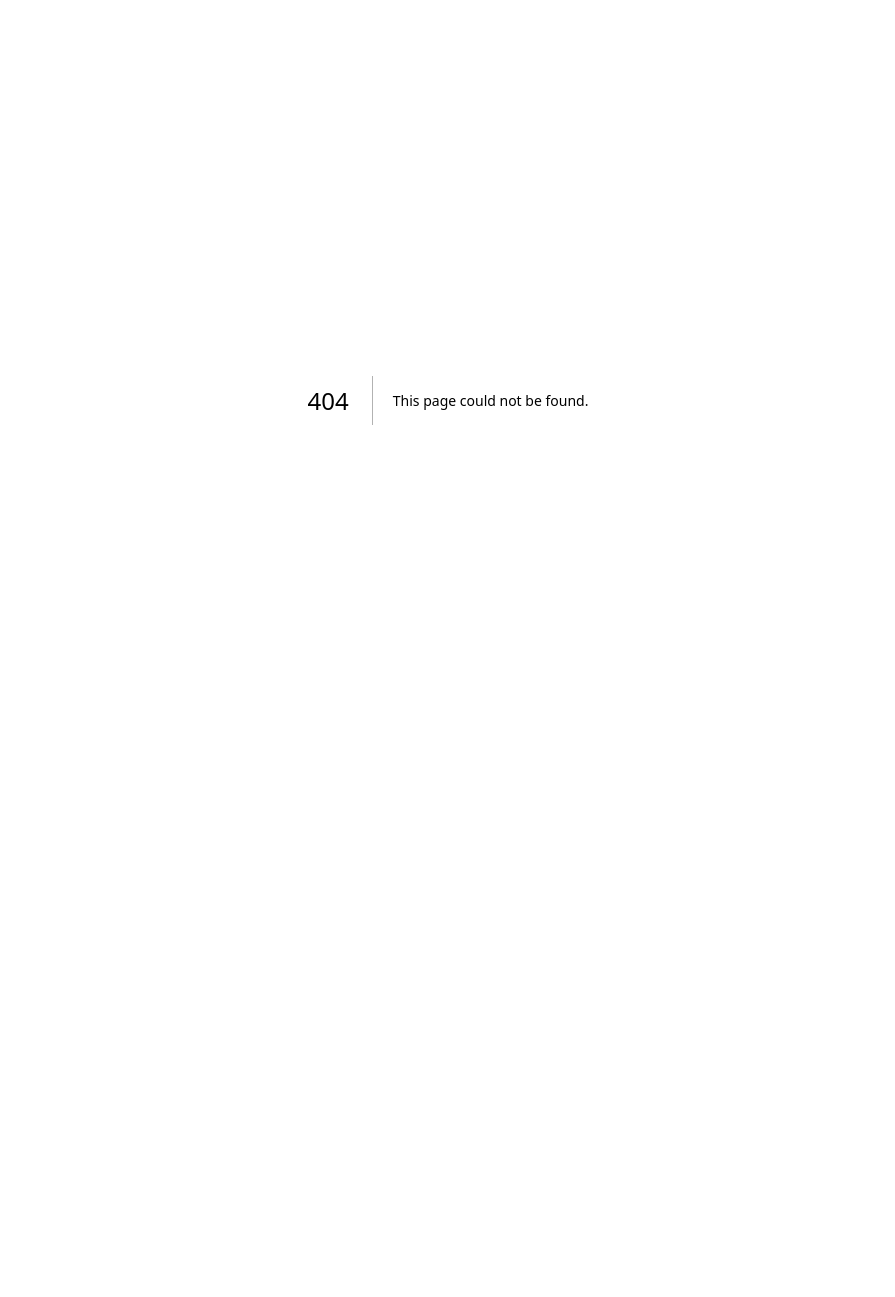
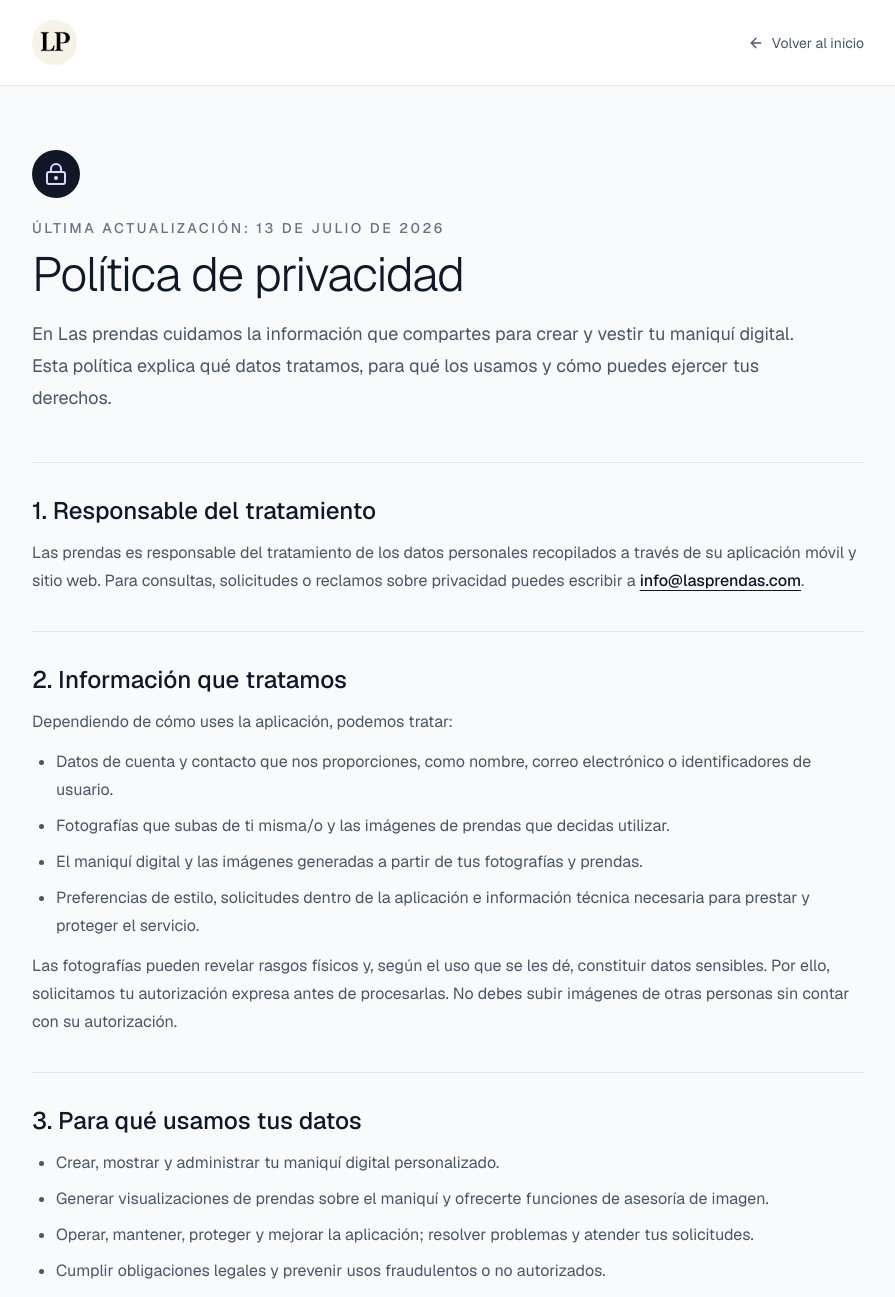
Before and after one commit to lasprendas/lasprendas.github.io, a Next.js app: page /privacy in a window 1280 px wide. Before the commit this address had no page. Shown: the top 1297 px of the page, without its empty margins (192-1087 px from the left). Before the commit the page ends 800 px from the top, so only its background shows below. Built offline with nearby package versions, Linux system fonts and the light colour scheme.

Commit message:
feat(privacy): set privacy landing page

```diff
--- a/app/layout.tsx
+++ b/app/layout.tsx
@@ -17,7 +17,7 @@ export default function RootLayout({
   children: React.ReactNode
 }>) {
   return (
-    <html lang="en">
+    <html lang="es">
       <head>
         <style>{`
         html {
--- a/app/page.tsx
+++ b/app/page.tsx
@@ -194,6 +194,9 @@ export default function LandingPage() {
           </div>
           <div className="border-t border-gray-800 mt-8 pt-8 text-center text-gray-400">
             <p>&copy; 2026 Las prendas. Todos los derechos reservados.</p>
+            <a href="/privacy" className="mt-2 inline-block text-sm underline underline-offset-4 hover:text-white transition-colors">
+              Política de privacidad
+            </a>
           </div>
         </div>
       </footer>
--- /dev/null
+++ b/app/privacy/page.tsx
@@ -0,0 +1,125 @@
+import type { Metadata } from "next"
+import Link from "next/link"
+import Image from "next/image"
+import { ArrowLeft, LockKeyhole, Sparkles } from "lucide-react"
+
+export const metadata: Metadata = {
+  title: "Política de privacidad | Las prendas",
+  description: "Política de tratamiento de datos personales de Las prendas.",
+}
+
+const sectionClassName = "border-t border-gray-200 pt-8"
+
+export default function PrivacyPage() {
+  return (
+    <main className="min-h-screen bg-gray-50 text-gray-800">
+      <header className="border-b border-gray-200 bg-white">
+        <div className="mx-auto flex max-w-4xl items-center justify-between px-4 py-5 sm:px-6 lg:px-8">
+          <Link href="/" className="flex items-center" aria-label="Las prendas — ir al inicio">
+            <Image
+              src="/images/lp_logo.png"
+              alt="Las prendas"
+              width={45}
+              height={45}
+              priority
+            />
+          </Link>
+          <Link
+            href="/"
+            className="inline-flex items-center gap-2 text-sm text-gray-600 transition-colors hover:text-gray-900"
+          >
+            <ArrowLeft className="h-4 w-4" />
+            Volver al inicio
+          </Link>
+        </div>
+      </header>
+
+      <article className="mx-auto max-w-4xl px-4 py-12 sm:px-6 sm:py-16 lg:px-8">
+        <div className="mb-12">
+          <div className="mb-5 inline-flex h-12 w-12 items-center justify-center rounded-full bg-gray-900">
+            <LockKeyhole className="h-6 w-6 text-violet-200" />
+          </div>
+          <p className="mb-3 text-sm font-medium uppercase tracking-[0.18em] text-gray-500">Última actualización: 13 de julio de 2026</p>
+          <h1 className="text-4xl font-light tracking-tight text-gray-900 sm:text-5xl">Política de privacidad</h1>
+          <p className="mt-5 max-w-3xl text-lg leading-8 text-gray-600">
+            En Las prendas cuidamos la información que compartes para crear y vestir tu maniquí digital. Esta política explica qué datos tratamos, para qué los usamos y cómo puedes ejercer tus derechos.
+          </p>
+        </div>
+
+        <div className="space-y-9 leading-7 text-gray-600">
+          <section className={sectionClassName}>
+            <h2 className="text-2xl font-medium text-gray-900">1. Responsable del tratamiento</h2>
+            <p className="mt-3">
+              Las prendas es responsable del tratamiento de los datos personales recopilados a través de su aplicación móvil y sitio web. Para consultas, solicitudes o reclamos sobre privacidad puedes escribir a{" "}
+              <a className="font-medium text-gray-900 underline underline-offset-4 hover:text-gray-600" href="mailto:info@lasprendas.com">info@lasprendas.com</a>.
+            </p>
+          </section>
+
+          <section className={sectionClassName}>
+            <h2 className="text-2xl font-medium text-gray-900">2. Información que tratamos</h2>
+            <p className="mt-3">Dependiendo de cómo uses la aplicación, podemos tratar:</p>
+            <ul className="mt-3 list-disc space-y-2 pl-6">
+              <li>Datos de cuenta y contacto que nos proporciones, como nombre, correo electrónico o identificadores de usuario.</li>
+              <li>Fotografías que subas de ti misma/o y las imágenes de prendas que decidas utilizar.</li>
+              <li>El maniquí digital y las imágenes generadas a partir de tus fotografías y prendas.</li>
+              <li>Preferencias de estilo, solicitudes dentro de la aplicación e información técnica necesaria para prestar y proteger el servicio.</li>
+            </ul>
+            <p className="mt-3">
+              Las fotografías pueden revelar rasgos físicos y, según el uso que se les dé, constituir datos sensibles. Por ello, solicitamos tu autorización expresa antes de procesarlas. No debes subir imágenes de otras personas sin contar con su autorización.
+            </p>
+          </section>
+
+          <section className={sectionClassName}>
+            <h2 className="text-2xl font-medium text-gray-900">3. Para qué usamos tus datos</h2>
+            <ul className="mt-3 list-disc space-y-2 pl-6">
+              <li>Crear, mostrar y administrar tu maniquí digital personalizado.</li>
+              <li>Generar visualizaciones de prendas sobre el maniquí y ofrecerte funciones de asesoría de imagen.</li>
+              <li>Operar, mantener, proteger y mejorar la aplicación; resolver problemas y atender tus solicitudes.</li>
+              <li>Cumplir obligaciones legales y prevenir usos fraudulentos o no autorizados.</li>
+            </ul>
+            <p className="mt-3">No usamos tus fotografías ni tu maniquí para fines publicitarios sin tu autorización previa y específica.</p>
+          </section>
+
+          <section className={sectionClassName}>
+            <div className="flex items-center gap-3">
+              <Sparkles className="h-6 w-6 text-violet-600" />
+              <h2 className="text-2xl font-medium text-gray-900">4. Uso de inteligencia artificial</h2>
+            </div>
+            <p className="mt-3">
+              Para crear el maniquí digital y generar las visualizaciones de prendas, Las prendas utiliza Gemini AI de Google. Cuando solicitas estas funciones, las imágenes y las instrucciones estrictamente necesarias pueden enviarse a este proveedor para que procese la solicitud y devuelva el resultado.
+            </p>
+            <p className="mt-3">
+              El tratamiento por parte de proveedores tecnológicos está sujeto a sus controles y condiciones aplicables. Te recomendamos no incluir en las imágenes información innecesaria, documentos, menores de edad ni contenido íntimo. Las imágenes generadas son una representación visual orientativa y no una medición corporal ni una identificación biométrica.
+            </p>
+          </section>
+
+          <section className={sectionClassName}>
+            <h2 className="text-2xl font-medium text-gray-900">5. Conservación y seguridad</h2>
+            <p className="mt-3">
+              Conservamos los datos solo durante el tiempo necesario para prestar el servicio, atender obligaciones legales o resolver reclamaciones. Aplicamos medidas técnicas y organizativas razonables para evitar accesos, usos, pérdidas o divulgaciones no autorizados. Sin embargo, ningún servicio digital puede garantizar seguridad absoluta.
+            </p>
+          </section>
+
+          <section className={sectionClassName}>
+            <h2 className="text-2xl font-medium text-gray-900">6. Tus derechos y cómo ejercerlos</h2>
+            <p className="mt-3">
+              Puedes conocer, actualizar, rectificar o solicitar la supresión de tus datos; pedir prueba de tu autorización; revocar el consentimiento cuando corresponda; y presentar consultas o reclamos sobre su tratamiento. Para ejercerlos, escríbenos a{" "}
+              <a className="font-medium text-gray-900 underline underline-offset-4 hover:text-gray-600" href="mailto:info@lasprendas.com">info@lasprendas.com</a> indicando tu solicitud y el correo asociado a tu cuenta. También puedes dejar de usar las funciones de generación de maniquí en cualquier momento.
+            </p>
+          </section>
+
+          <section className={sectionClassName}>
+            <h2 className="text-2xl font-medium text-gray-900">7. Menores de edad y cambios a esta política</h2>
+            <p className="mt-3">
+              La aplicación no está dirigida a menores de edad. Si consideras que un menor nos ha proporcionado información personal o imágenes sin la autorización correspondiente, contáctanos para revisar el caso. Podemos actualizar esta política cuando cambien nuestras prácticas o la normativa; publicaremos la versión vigente en esta ruta con su fecha de actualización.
+            </p>
+          </section>
+        </div>
+      </article>
+
+      <footer className="border-t border-gray-200 bg-white py-8 text-center text-sm text-gray-500">
+        © 2026 Las prendas. Todos los derechos reservados.
+      </footer>
+    </main>
+  )
+}
```
